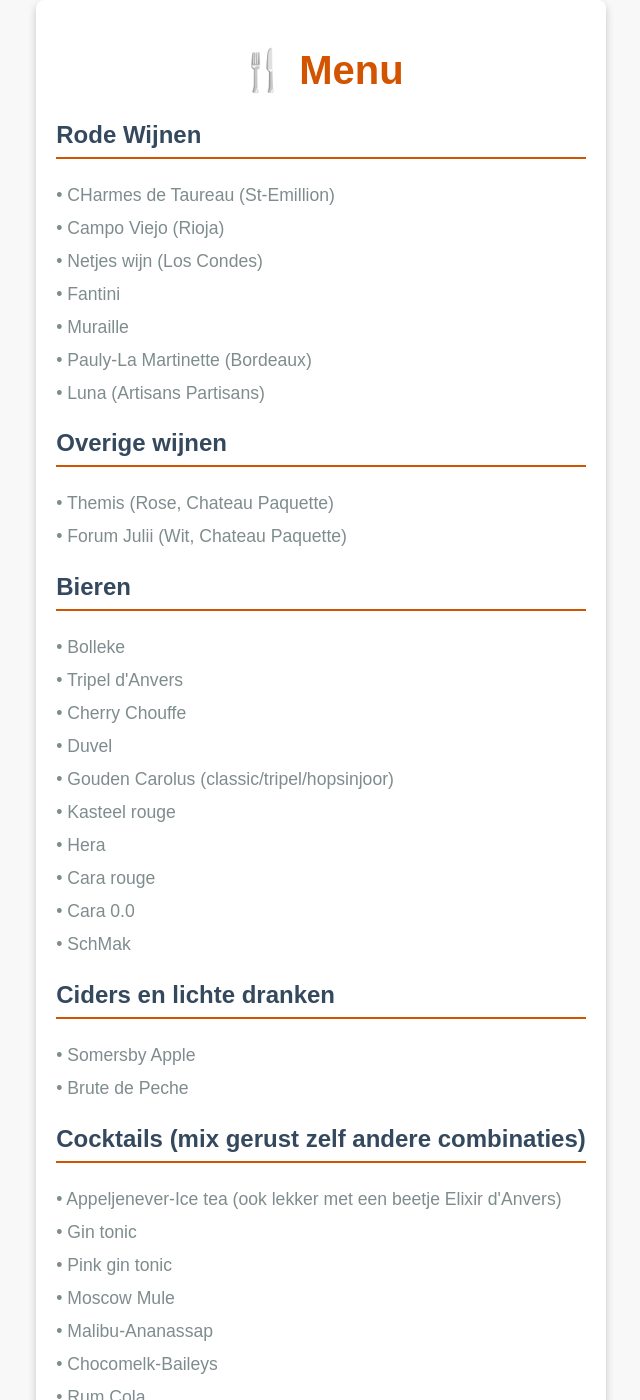
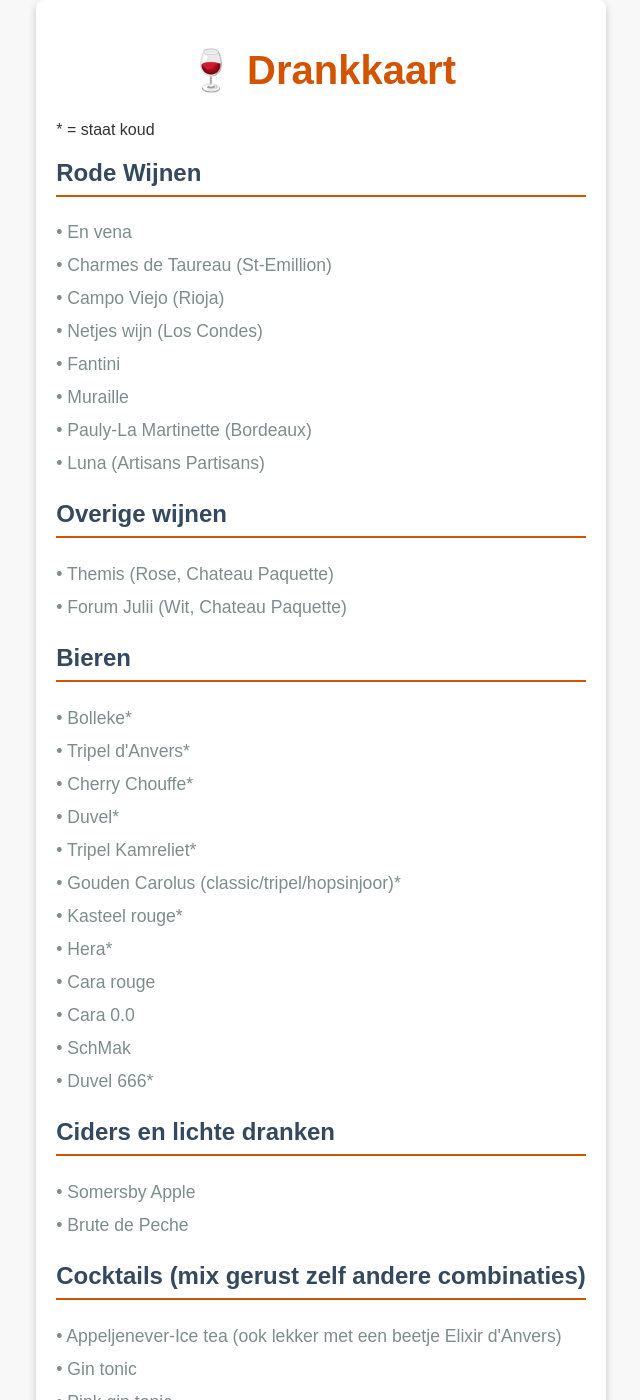
Before and after one commit to arnodeceuninck/menucard, a Jekyll site: the page built from index.html, in a window 1280 px wide and 1400 px high. Shown: the whole window, without its empty margins (319-959 px from the left). Built offline with Jekyll 4.4.1, drawn with Linux system fonts in a browser that asks for light colours.

Commit message:
change title

```diff
--- a/_data/menu.yml
+++ b/_data/menu.yml
@@ -1,6 +1,7 @@
 - name: Rode Wijnen
   items:
-    - CHarmes de Taureau (St-Emillion)
+    - En vena
+    - Charmes de Taureau (St-Emillion)
     - Campo Viejo (Rioja)
     - Netjes wijn (Los Condes)
     - Fantini
@@ -15,16 +16,18 @@
 
 - name: Bieren
   items:
-    - Bolleke
-    - Tripel d'Anvers
-    - Cherry Chouffe
-    - Duvel
-    - Gouden Carolus (classic/tripel/hopsinjoor)
-    - Kasteel rouge
-    - Hera
+    - Bolleke*
+    - Tripel d'Anvers*
+    - Cherry Chouffe*
+    - Duvel*
+    - Tripel Kamreliet*
+    - Gouden Carolus (classic/tripel/hopsinjoor)*
+    - Kasteel rouge*
+    - Hera*
     - Cara rouge
     - Cara 0.0
     - SchMak
+    - Duvel 666*
 
 - name: Ciders en lichte dranken
   items:
@@ -96,7 +99,7 @@
 - name: Frisdranken
   items:
     - Coca-Cola
-    - Fanta
+    - Fanta*
     - Citron (everyday ice tea)
     - Kidibull (appel)
 
--- a/index.html
+++ b/index.html
@@ -52,7 +52,10 @@
 </head>
 <body>
   <div class="menu-card">
-    <h1>🍴 Menu</h1>
+    <!-- <h1>🍴 Menu</h1> -->
+    <h1>🍷 Drankkaart</h1>
+
+    <p>* = staat koud</p>
 
     {% for item in site.data.menu %}
       <h2>{{ item.name }}</h2>
```
